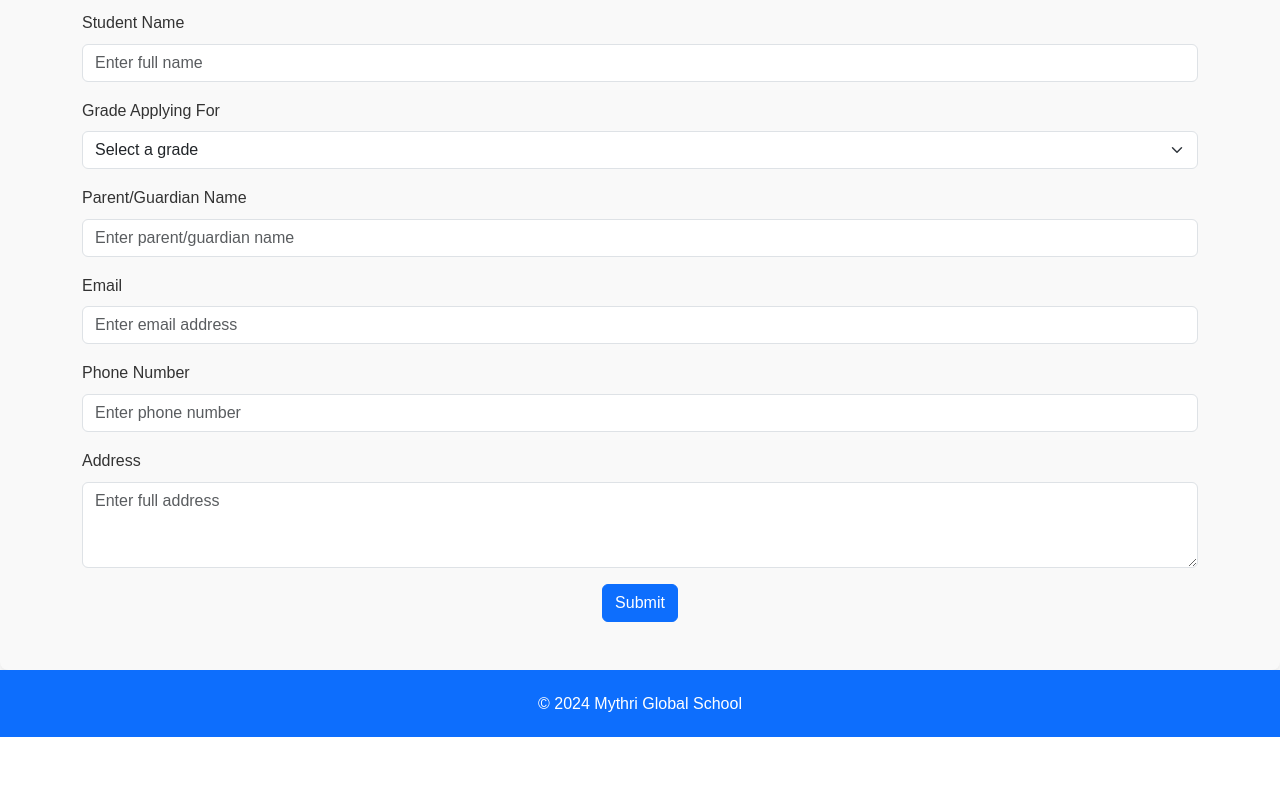
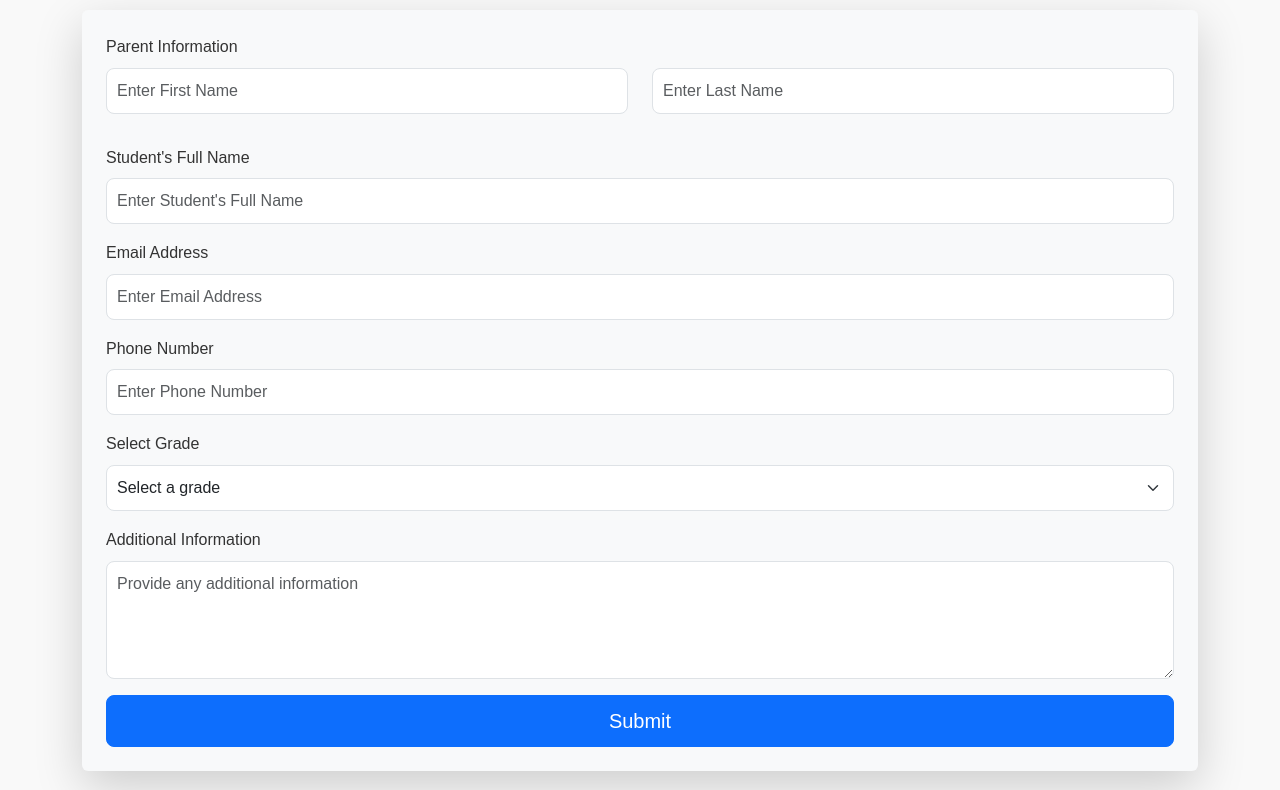
Before and after one commit to SujithBasham/MythriGlobalSchool, a plain HTML site: page admissions.html in a window 1280 px wide. Shown: the part 186-976 px from the top of the page. Before the commit the page ends 923 px from the top, so only its background shows below. Drawn offline with nearby package versions, Linux system fonts and the light colour scheme.

Commit message:
Update admissions and index pages, add backend integration and confirmation flow

```diff
--- a/admissions.html
+++ b/admissions.html
@@ -12,7 +12,7 @@
     <!-- Navbar -->
     <nav class="navbar navbar-expand-lg bg-body-tertiary">
         <div class="container-fluid">
-            <a class="navbar-brand" href="#">
+            <a class="navbar-brand" href="index.html">
                 <img src="images/logo.jpg" alt="Mythri Global School Logo" style="height: 50px;">
             </a>
         </div>
@@ -21,63 +21,76 @@
     <!-- Admissions Section -->
     <section id="admissions" class="py-5">
         <div class="container">
-            <h2 class="text-center mb-4">Admissions Form</h2>
-            <form id="admissionsForm" class="needs-validation" novalidate>
-                <!-- Student Name -->
+            <h2 class="text-center mb-4">Get in Touch</h2>
+            <form id="admissionForm" action="http://localhost:3000/submit" method="POST" class="p-4 shadow-lg rounded bg-light">
+                <!-- Parent Information -->
                 <div class="mb-3">
-                    <label for="studentName" class="form-label">Student Name</label>
-                    <input type="text" class="form-control" id="studentName" name="studentName" placeholder="Enter full name" required>
-                    <div class="invalid-feedback">Please enter the student's name.</div>
+                    <label class="form-label">Parent Information</label>
+                    <div class="row">
+                        <div class="col-md-6">
+                            <input type="text" class="form-control" id="parentFirstName" name="parentFirstName" placeholder="Enter First Name" required>
+                        </div>
+                        <div class="col-md-6">
+                            <input type="text" class="form-control" id="parentLastName" name="parentLastName" placeholder="Enter Last Name" required>
+                        </div>
+                    </div>
                 </div>
 
-                <!-- Grade Selection -->
+                <!-- Student Information -->
                 <div class="mb-3">
-                    <label for="grade" class="form-label">Grade Applying For</label>
-                    <select class="form-select" id="grade" name="grade" required>
-                        <option value="" disabled selected>Select a grade</option>
-                        <option value="Grade 1">Grade 1</option>
-                        <option value="Grade 2">Grade 2</option>
-                        <option value="Grade 3">Grade 3</option>
-                        <!-- Add more options as needed -->
-                    </select>
-                    <div class="invalid-feedback">Please select a grade.</div>
-                </div>
-
-                <!-- Parent/Guardian Name -->
-                <div class="mb-3">
-                    <label for="parentName" class="form-label">Parent/Guardian Name</label>
-                    <input type="text" class="form-control" id="parentName" name="parentName" placeholder="Enter parent/guardian name" required>
-                    <div class="invalid-feedback">Please enter the parent or guardian's name.</div>
+                    <label for="studentName" class="form-label">Student's Full Name</label>
+                    <input type="text" class="form-control" id="studentName" name="studentName" placeholder="Enter Student's Full Name" required>
                 </div>
 
                 <!-- Email -->
                 <div class="mb-3">
-                    <label for="email" class="form-label">Email</label>
-                    <input type="email" class="form-control" id="email" name="email" placeholder="Enter email address" required>
-                    <div class="invalid-feedback">Please enter a valid email address.</div>
+                    <label for="email" class="form-label">Email Address</label>
+                    <input type="email" class="form-control" id="email" name="email" placeholder="Enter Email Address" required>
                 </div>
 
-                <!-- Phone Number -->
+                <!-- Phone -->
                 <div class="mb-3">
                     <label for="phone" class="form-label">Phone Number</label>
-                    <input type="tel" class="form-control" id="phone" name="phone" placeholder="Enter phone number" required>
-                    <div class="invalid-feedback">Please enter a valid phone number.</div>
+                    <input type="text" class="form-control" id="phone" name="phone" placeholder="Enter Phone Number" required>
                 </div>
 
-                <!-- Address -->
+                <!-- Grade -->
                 <div class="mb-3">
-                    <label for="address" class="form-label">Address</label>
-                    <textarea class="form-control" id="address" name="address" rows="3" placeholder="Enter full address" required></textarea>
-                    <div class="invalid-feedback">Please enter the address.</div>
+                    <label for="grade" class="form-label">Select Grade</label>
+                    <select class="form-select" id="grade" name="grade" required>
+                        <option value="" disabled selected>Select a grade</option>
+                        <option value="Kindergarten">Kindergarten</option>
+                        <option value="LKG">LKG</option>
+                        <option value="UKG">UKG</option>
+                        <option value="Grade 1">Grade 1</option>
+                        <option value="Grade 2">Grade 2</option>
+                        <option value="Grade 3">Grade 3</option>
+                        <option value="Grade 4">Grade 4</option>
+                        <option value="Grade 5">Grade 5</option>
+                        <option value="Grade 6">Grade 6</option>
+                        <option value="Grade 7">Grade 7</option>
+                        <option value="Grade 8">Grade 8</option>
+                        <option value="Grade 9">Grade 9</option>
+                        <option value="Grade 10">Grade 10</option>
+                    </select>
+                </div>
+
+                <!-- Additional Information -->
+                <div class="mb-3">
+                    <label for="description" class="form-label">Additional Information</label>
+                    <textarea class="form-control" id="description" name="description" rows="4" placeholder="Provide any additional information"></textarea>
                 </div>
 
                 <!-- Submit Button -->
                 <div class="text-center">
-                    <button type="submit" class="btn btn-primary">Submit</button>
+                    <button type="submit" class="btn btn-primary btn-lg">Submit</button>
                 </div>
             </form>
         </div>
     </section>
+
+
+
 
     <!-- Footer -->
     <footer class="bg-primary text-white py-3">
--- a/css/styles.css
+++ b/css/styles.css
@@ -73,12 +73,32 @@ footer h3 {
 footer p {
   margin: 5px 0;
 }
+
+#admissions .form-control,
+#admissions .form-select,
+#admissions textarea {
+    border-radius: 8px;
+    padding: 10px;
+    font-size: 1rem;
+}
+
+#admissions .row .form-control {
+    margin-bottom: 15px;
+}
+
+#admissions button {
+    width: 100%;
+    font-size: 1.25rem;
+    padding: 10px;
+}
+
 #admissions {
     background-color: #f9f9f9;
     padding: 40px 20px;
     border-radius: 8px;
     box-shadow: 0 4px 6px rgba(0, 0, 0, 0.1);
 }
+
 #admissions h2 {
     font-size: 2.5rem;
     margin-bottom: 20px;
```
Also changed, not shown: index.html (+2 -14 lines), js/script.js (+8 -1 lines). Lines whose indentation alone changed are shown as unchanged.
